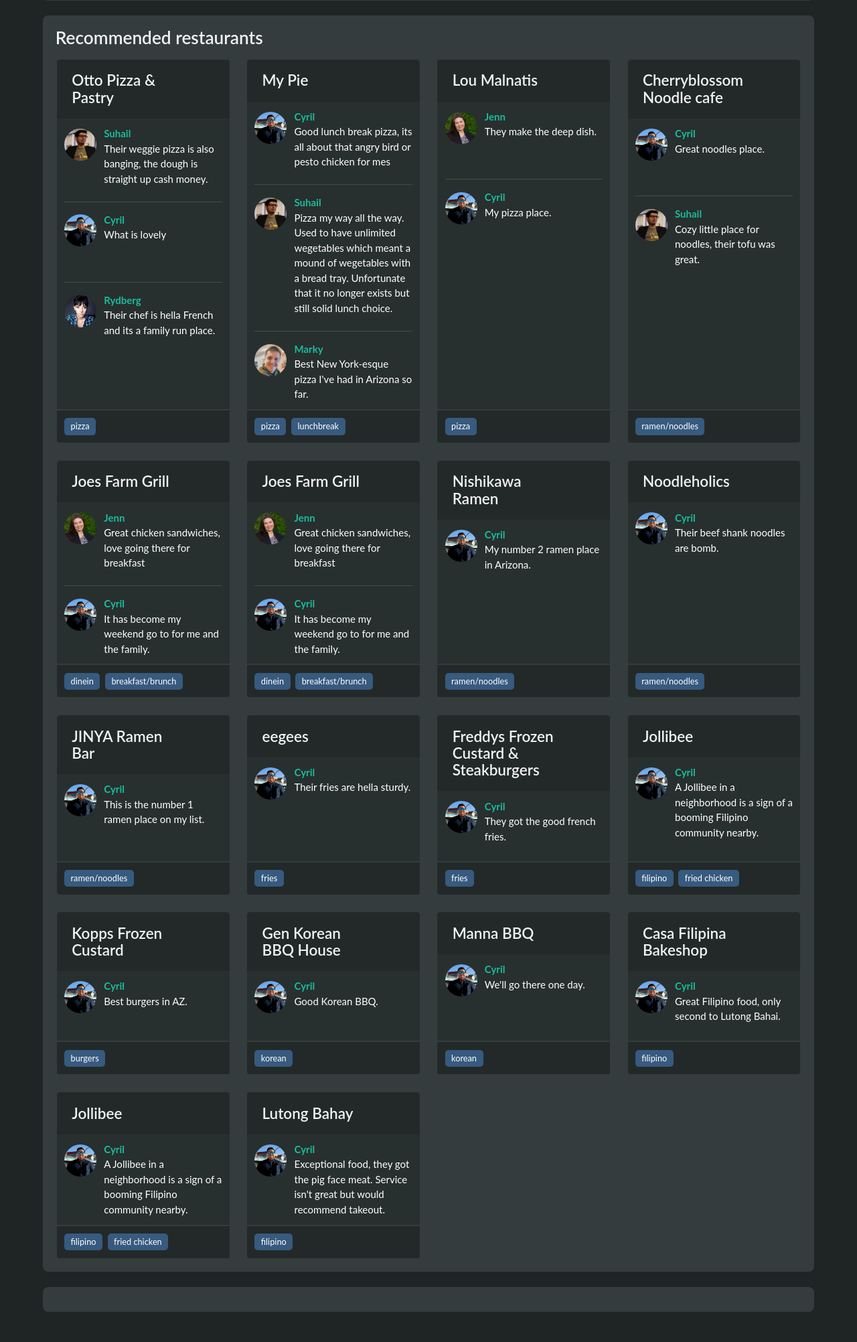
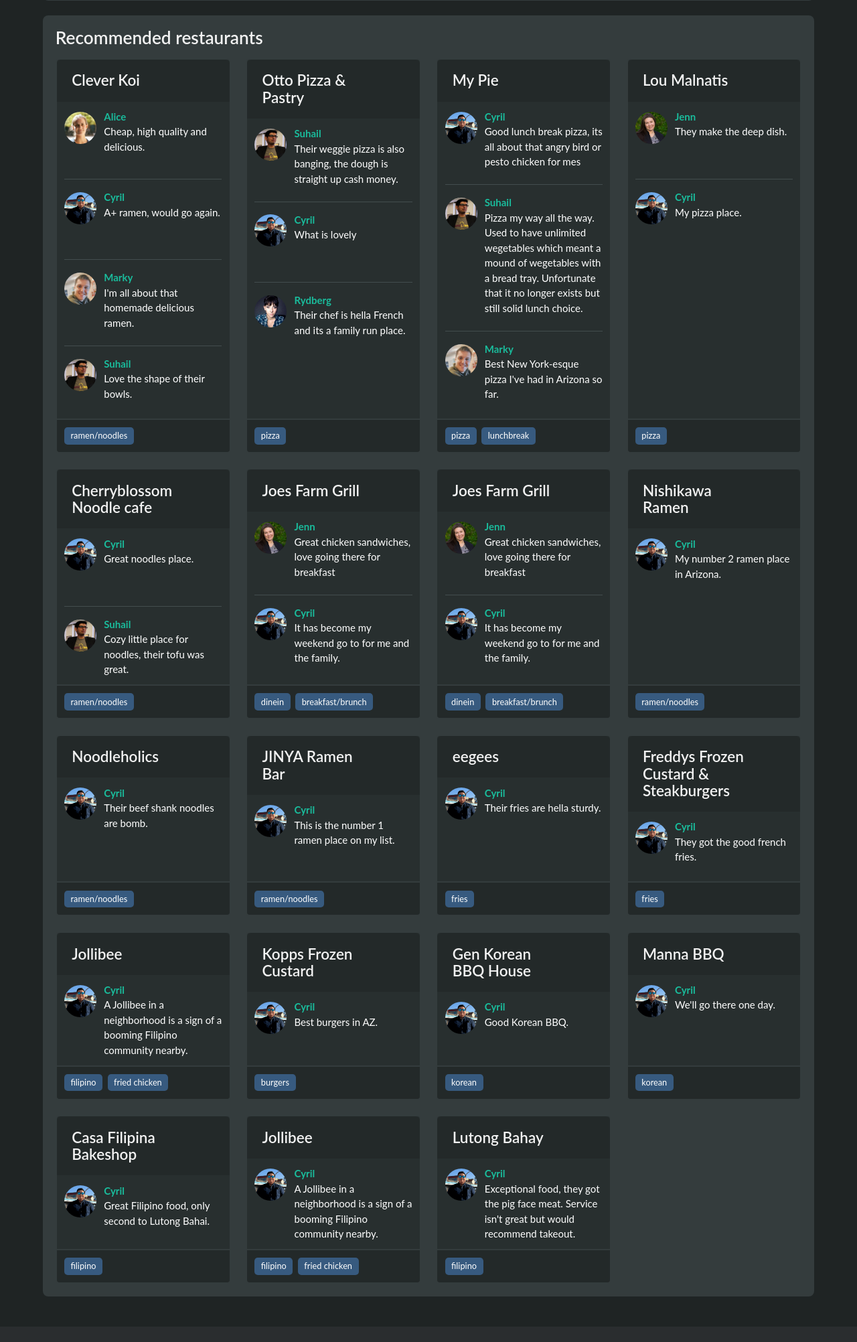
Before and after one commit to Phoenix-Effect/mmfood, a Flask app: page /Cyril in a window 1280 px wide. Shown: the part 360-2364 px from the top of the page at 67% size. After the commit the page ends 2296 px from the top, so only its background shows below. Run offline with Flask 2, Linux system fonts and the light colour scheme.

Commit message:
Clever koi review

```diff
--- a/static/data.json
+++ b/static/data.json
@@ -262,7 +262,7 @@
         },
         {
             "name": "Clever Koi",
-            "tags": ["pho"]
+            "tags": ["ramen/noodles"]
         },
         {
             "name": "Teds Hot Dogs",
@@ -391,6 +391,10 @@
         {
             "name": "Mandi House",
             "tags": ["saudi arabian"]
+        },
+        {
+            "name": "Diary Queen",
+            "tags": ["icecream"]
         }
     ],
 
@@ -819,6 +823,26 @@
             "reviewer": "Suhail",
             "restaurant": "Mandi House",
             "review": "The best (and only) Saudi restaurant and its right here in Tempe. It also has the marker for great Saudi food which is floor seating. It used to have a second restaurant YS Mandi but that restaurant now has a different owner and never changed the name."
+        },
+        {
+            "reviewer": "Vroni",
+            "restaurant": "Diary Queen",
+            "review": "Would do anything for a Diary Queen!"
+        },
+        {
+            "reviewer": "Cyril",
+            "restaurant": "Clever Koi",
+            "review": "A+ ramen, would go again."
+        },
+        {
+            "reviewer": "Marky",
+            "restaurant": "Clever Koi",
+            "review": "I'm all about that homemade delicious ramen."
+        },
+        {
+            "reviewer": "Suhail",
+            "restaurant": "Clever Koi",
+            "review": "Love the shape of their bowls."
         }
     ],
 
@@ -831,7 +855,6 @@
             "fries",
             "bakery",
             "bagels",
-            "pho",
             "bbq",
             "seafood",
             "fried chicken",
--- a/templates/profile.jinja
+++ b/templates/profile.jinja
@@ -95,64 +95,6 @@
 
                         </div>
                     </div>
-
-                    <div class="box content">
-                        <div class="columns is-multiline">
-
-
-
-
-                            {# {% for review in reviews %}
-                            <div class="column is-one-third-desktop is-half-tablet is-full-mobile is-flex is-narrow">
-                                <div class="card">
-                                    <header class="card-header">
-                                        <h3 class="card-header-title m-2">
-                                            {{ review.restaurant }}
-                                        </h3>
-                                        <a href="#" class="card-header-icon" aria-label="more options">
-                                            <span class="icon">
-                                                <i class="fas fa-angle-down" aria-hidden="true"></i>
-                                            </span>
-                                        </a>
-                                    </header>
-                                    <div class="card-content p-3">
-                                        <div class="content">
-                                            <article class="media ">
-                                                <figure class="media-left ml-0 mr-3 mt-1">
-                                                    <p class="image is-48x48">
-                                                        <img class="is-rounded" title="{{ profile.photo }}"
-                                                            src="/static/profile/{% if profile.photo %}{{ profile.photo }}{% else %}anon.png{% endif %}">
-                                                    </p>
-                                                </figure>
-                                                <div class="media-content">
-                                                    <div class="content">
-                                                        <p>
-                                                            <a class="has-text-weight-bold">{{ profile.name }} </a>
-                                                            <br>
-                                                            {{ review.review }}
-                                                        </p>
-                                                    </div>
-                                                </div>
-                                            </article>
-                                        </div>
-                                    </div>
-                                    <footer class="card-footer">
-                                        <div class="card-footer-item taggers">
-                                            <div class="tags">
-                                                {% for g in review.tags %}
-                                                <span class="tag is-info is-rounded mr-2">
-                                                    {{ g }}
-                                                </span>
-                                                {% endfor %}
-                                            </div>
-                                        </div>
-                                    </footer>
-                                </div>
-                            </div>
-                            {% endfor %} #}
-                        </div>
-
-                    </div>
                 </div>
             </div>
         </div>
```
